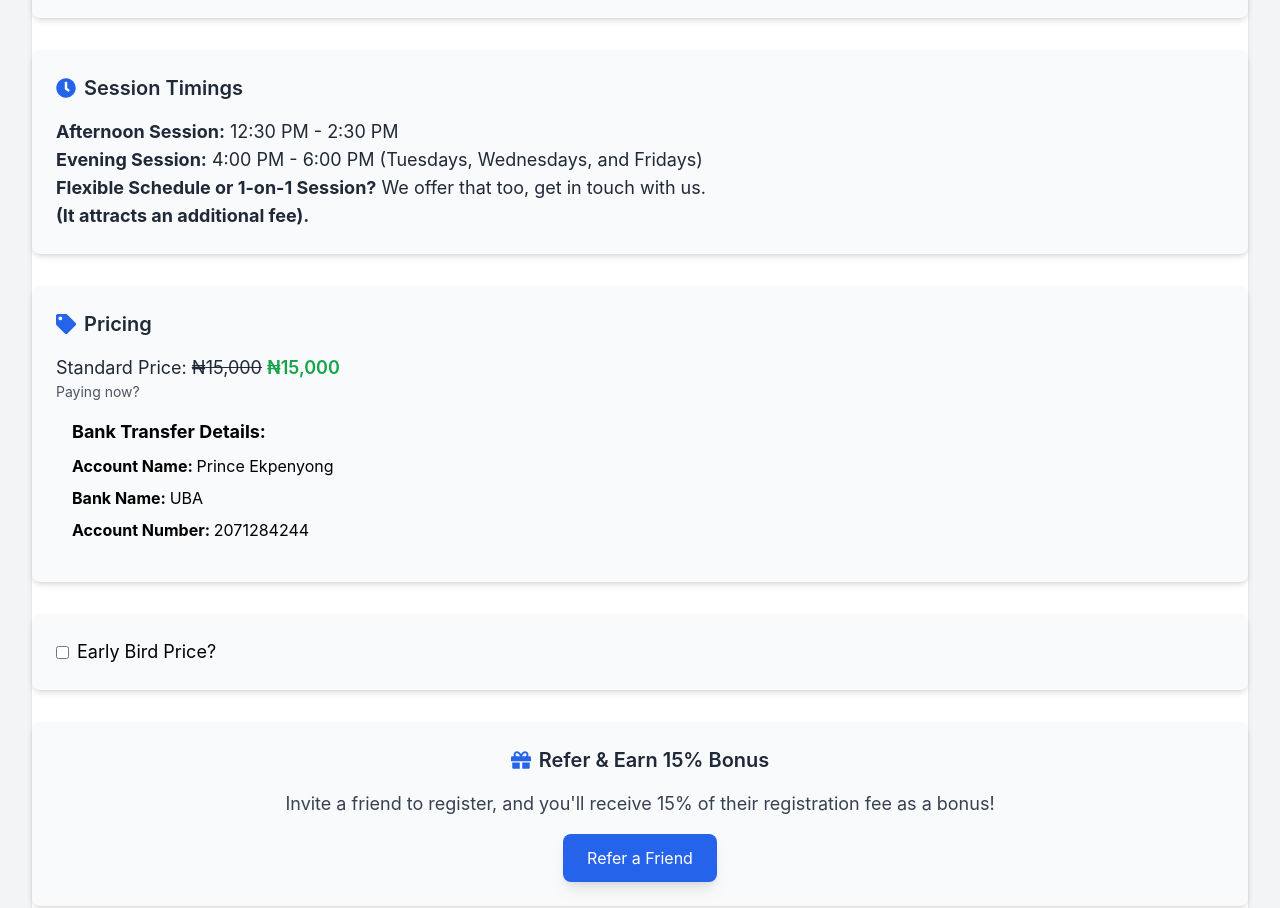
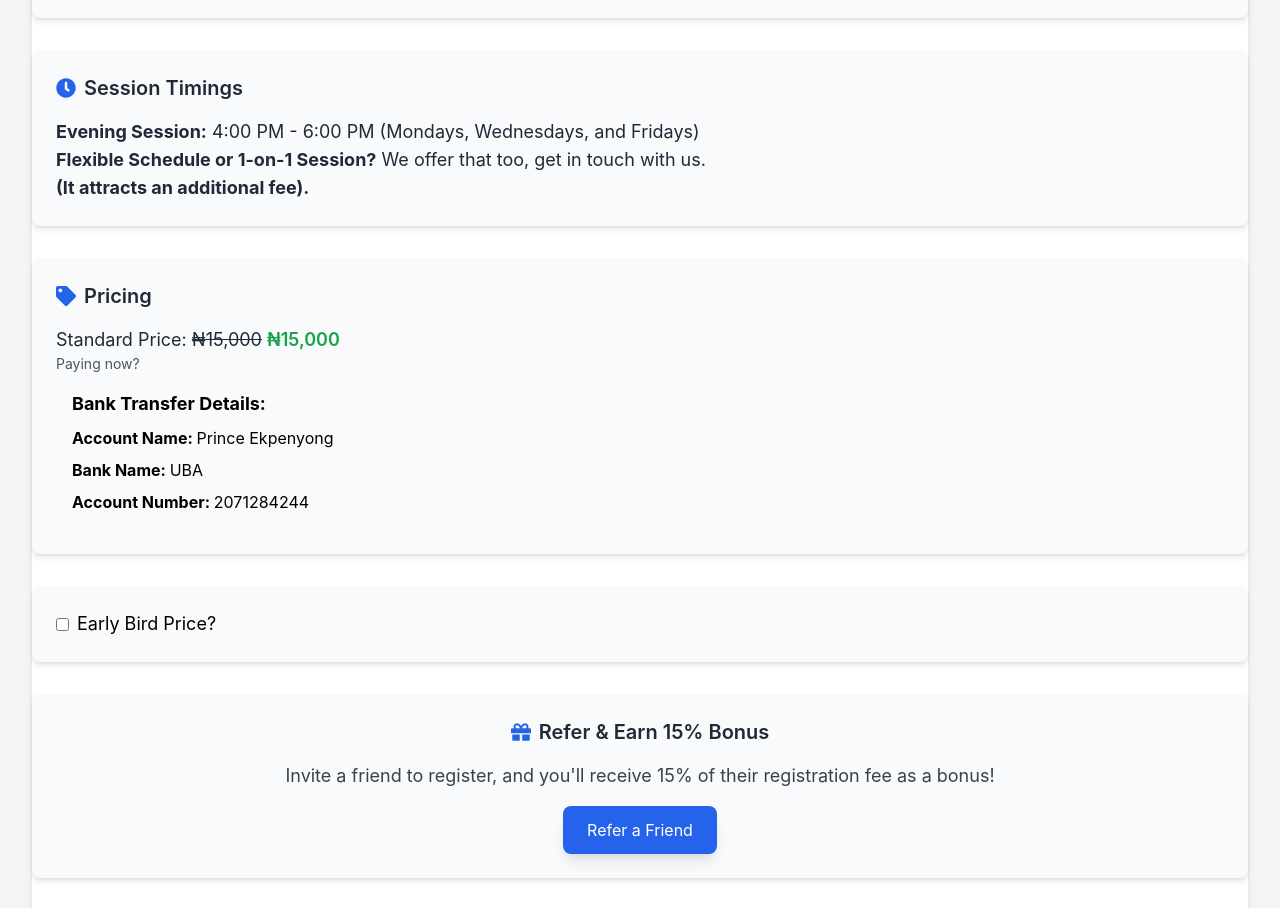
Before and after one commit to Zanarepo/MasterClassWebsite, a React (Create React App) app: page / in a window 1280 px wide. Shown: the part 2400-3308 px from the top of the page. Built offline with nearby package versions, Linux system fonts and the light colour scheme.

Commit message:
new update

```diff
--- a/src/component/Registration.js
+++ b/src/component/Registration.js
@@ -54,10 +54,11 @@ export default function Registration() {
             <span>Session Timings</span>
           </h3>
           <p className="text-lg text-gray-800">
-            <strong>Afternoon Session:</strong> 12:30 PM - 2:30 PM
+             {/* Session Timings
+            <strong>Afternoon Session:</strong> 12:30 PM - 2:30 PM*/}
           </p>
           <p className="text-lg text-gray-800">
-            <strong>Evening Session:</strong> 4:00 PM - 6:00 PM (Tuesdays, Wednesdays, and Fridays)
+            <strong>Evening Session:</strong> 4:00 PM - 6:00 PM (Mondays, Wednesdays, and Fridays)
           </p>
           <p className="text-lg text-gray-800">
             <strong>Flexible Schedule or 1-on-1 Session?</strong> We offer that too, get in touch with us. <br/>
```
